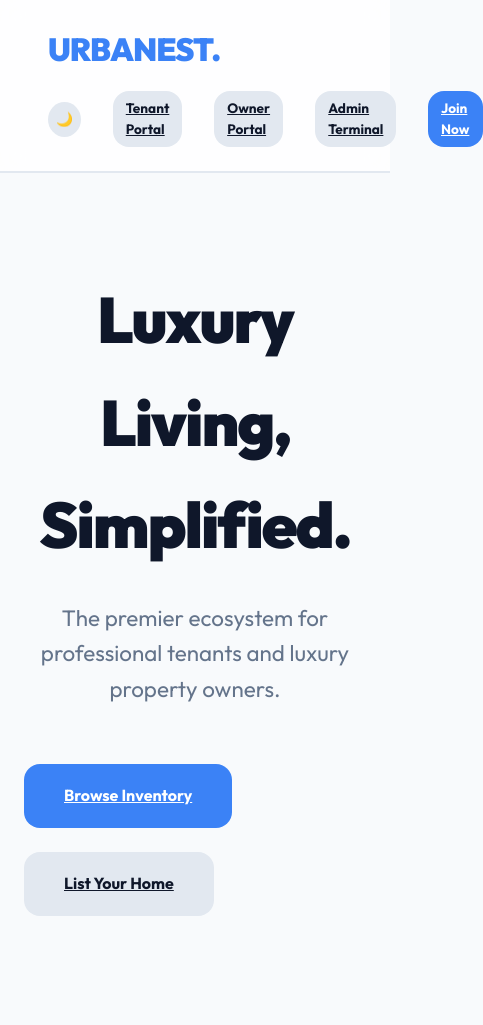
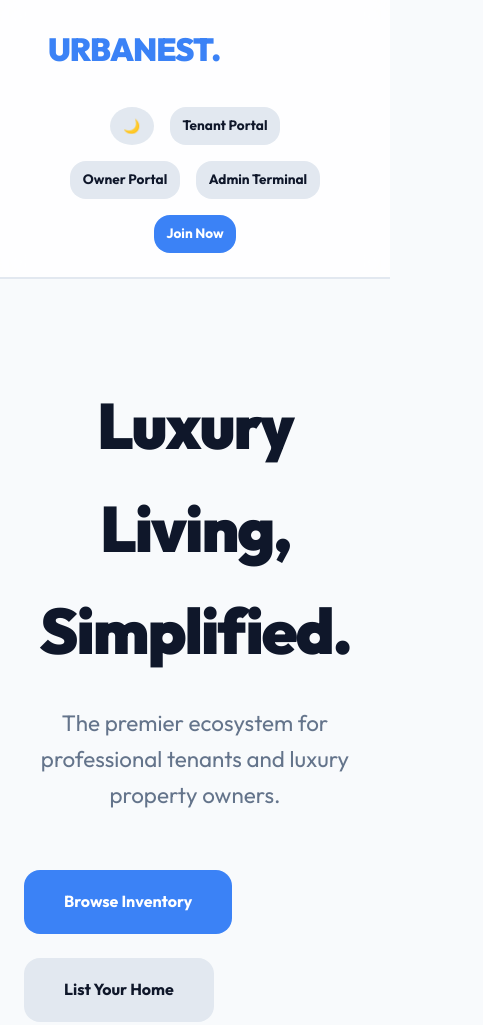
Before and after one commit to aryuchan/FLAT_FINDER_URBANEST, a website: page index.html in a window 390 px wide. Shown: the whole page, 483 px wide, since content can reach past the window. Drawn offline with Linux system fonts and the light colour scheme.

Commit message:
chore: Final UI/UX polish and mobile accessibility hardening

```diff
--- a/index.html
+++ b/index.html
@@ -10,7 +10,7 @@
 
     <nav class="flex-between" style="padding: 1.5rem 3rem; background: var(--nav-bg); backdrop-filter: blur(12px); -webkit-backdrop-filter: blur(12px); border-bottom: 2px solid var(--border); position: sticky; top: 0; z-index: 100;">
         <a href="/" class="logo" style="font-size: 2rem; font-weight: 900; color: var(--primary); text-decoration: none">URBANEST.</a>
-        <div style="display: flex; gap: 2rem; align-items: center">
+        <div style="display: flex; gap: 1rem; flex-wrap: wrap; align-items: center; justify-content: center; margin-top: 1rem;">
             <button class="btn btn--secondary btn--sm" id="btn-theme-landing" title="Toggle Dark Mode" style="border-radius: 50%; padding: 0.5rem; width: 35px; height: 35px; display: flex; justify-content: center; align-items: center;">🌙</button>
             <a href="/tenant" class="btn btn--secondary btn--sm">Tenant Portal</a>
             <a href="/owner" class="btn btn--secondary btn--sm">Owner Portal</a>
--- a/style.css
+++ b/style.css
@@ -54,11 +54,11 @@ body { font-family: 'Outfit', sans-serif; background: var(--bg); color: var(--te
 .text-muted { color: var(--text-muted); }
 
 /* ── BUTTONS (Fixes: BEM Convention) ── */
-.btn { padding: 0.75rem 1.5rem; border-radius: var(--radius); font-weight: 700; cursor: pointer; border: none; transition: 0.2s; display: inline-flex; align-items: center; gap: 0.5rem; }
+.btn { padding: 0.75rem 1.5rem; border-radius: var(--radius); font-weight: 700; cursor: pointer; border: none; transition: 0.2s; display: inline-flex; align-items: center; gap: 0.5rem; justify-content: center; min-height: 44px; min-width: 44px; font-family: inherit; font-size: 1rem; text-decoration: none; }
 .btn--primary { background: var(--primary); color: white; }
 .btn--secondary { background: var(--border); color: var(--text); }
 .btn--danger { background: var(--danger); color: white; }
-.btn--sm { padding: 0.4rem 0.8rem; font-size: 0.85rem; }
+.btn--sm { padding: 0.4rem 0.8rem; font-size: 0.85rem; min-height: 38px; }
 .btn--full { width: 100%; }
 .btn:hover { filter: brightness(1.1); transform: translateY(-1px); }
 
@@ -103,7 +103,7 @@ body { font-family: 'Outfit', sans-serif; background: var(--bg); color: var(--te
 .nudge-banner { background: var(--primary); color: white; padding: 1rem; border-radius: var(--radius); margin-bottom: 2rem; font-weight: 700; }
 
 /* ── MISSING CSS CLASSES (Bug 3) ── */
-.input { width: 100%; border: 1.5px solid var(--border); padding: 0.85rem; border-radius: 12px; font-family: inherit; background: var(--card-bg); color: var(--text); outline: none; transition: 0.2s; }
+.input { width: 100%; border: 1.5px solid var(--border); padding: 0.85rem; border-radius: 12px; font-family: inherit; background: var(--card-bg); color: var(--text); outline: none; transition: 0.2s; min-height: 44px; }
 .input:focus { border-color: var(--primary); box-shadow: 0 0 0 3px rgba(59, 130, 246, 0.2); }
 .label { font-size: 0.8rem; font-weight: 800; text-transform: uppercase; color: var(--text-muted); letter-spacing: 0.5px; }
 .field { display: flex; flex-direction: column; gap: 0.5rem; margin-bottom: 1.2rem; }
```
